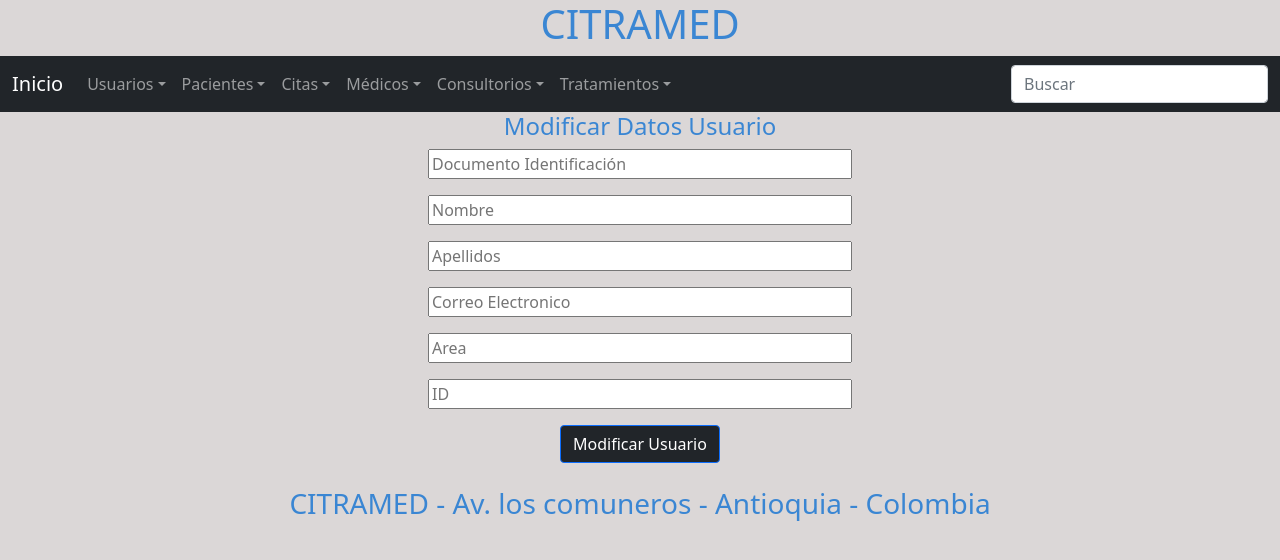
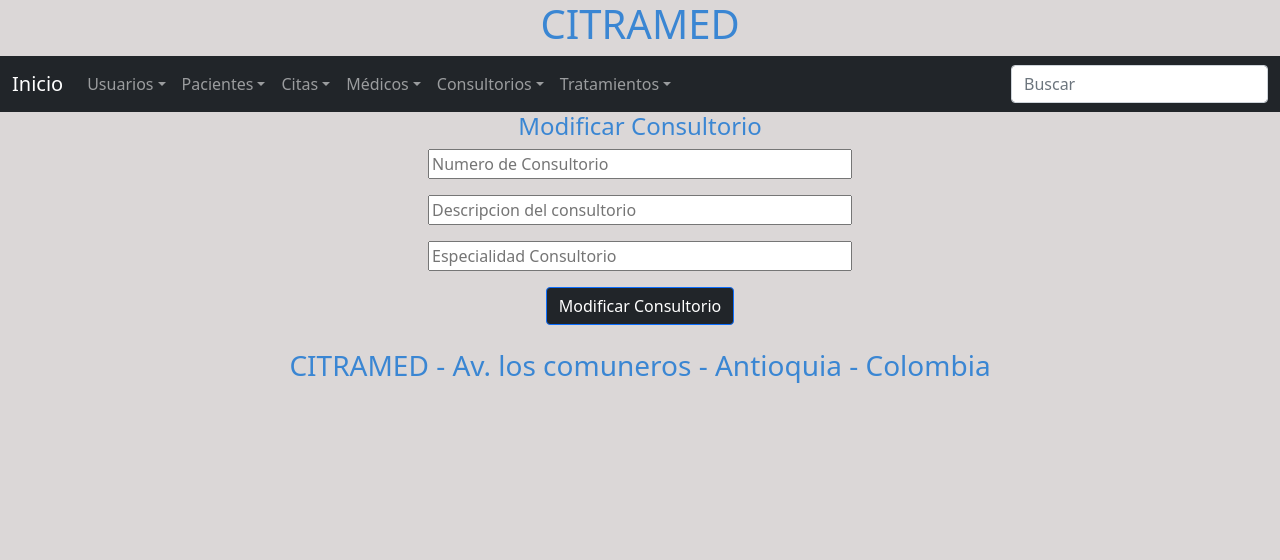
Before and after one commit to JohnAlejo45/Programa-git, a plain HTML site: page ModConsultorio.html in a window 1280 px wide. Drawn offline with nearby package versions, Linux system fonts and the light colour scheme.

Commit message:
Cambios en pantallas de consultorio

```diff
--- a/ModConsultorio.html
+++ b/ModConsultorio.html
@@ -88,14 +88,11 @@
 
 		<center><div class="col-sm-5">
 	     <form action="Controlador/validarInsertarUsuario.php" method="post" enctype="text/plain">
-		    <h4>Modificar Datos Usuario</h4>
-		    <p><input class="" type="text" name="Documento Identificacion" id="DocumentoIdentificacion" size="40" placeholder="Documento Identificación" required></p>
-			<p><input class="" type="text" name="Nombre usuario" id="Nombreusuario" size="40" placeholder="Nombre" required></p>
-			<p><input class="" type="text" name="Apellidos Usuario" id="ApellidosUsuario" size="40" placeholder="Apellidos" required></p>
-			<p><input class="" type="email" name="Correo Electronico" id="CorreoElectronico" size="40" placeholder="Correo Electronico" required></p>
-			<p><input class="" type="text" name="Área" id="Area" size="40" placeholder="Area" required></p>
-			<p><input class="" type="text" name="ID Usuario" id="IDUsuario" size="40" placeholder="ID" required></p>
-		    <button type="submit" class="btn btn-primary bg-dark">Modificar Usuario</button>
+		    <h4>Modificar Consultorio</h4>
+		    <p><input class="" type="text" name="Numero de Consultorio" id="NumeroConsultorio" size="40" placeholder="Numero de Consultorio" required></p>
+			<p><input class="" type="text" name="Descripcion Consultorio" id="DescripcionConsultorio" size="40" placeholder="Descripcion del consultorio" required></p>
+			<p><input class="" type="text" name="Especialidad Consultorio" id="EspecialidadConsultorio" size="40" placeholder="Especialidad Consultorio" required></p>
+		    <button type="submit" class="btn btn-primary bg-dark">Modificar Consultorio</button>
 		  </form><br>
 		</div></center>
 
```
Also changed, not shown: ConsultConsultorio.html (+1 -1 lines), RegConsultorio.html (+1 -1 lines).
